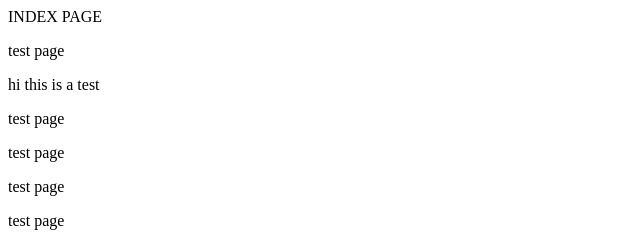
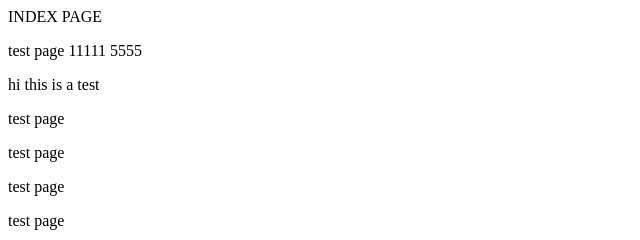
Before and after one commit to pompeeborah/testgit1, a plain HTML site: page index.html in a window 1280 px wide. Shown: the top 240 px of the page, 0-640 px from the left. Drawn offline with Linux system fonts and the light colour scheme.

Commit message:
Update index.html

```diff
--- a/index.html
+++ b/index.html
@@ -2,7 +2,7 @@
 <head> INDEX PAGE </head>
 
 <body>
-<p> test page </p>
+<p> test page 11111 5555 </p>
 
 <div>  hi this is a test </div>
 
```
